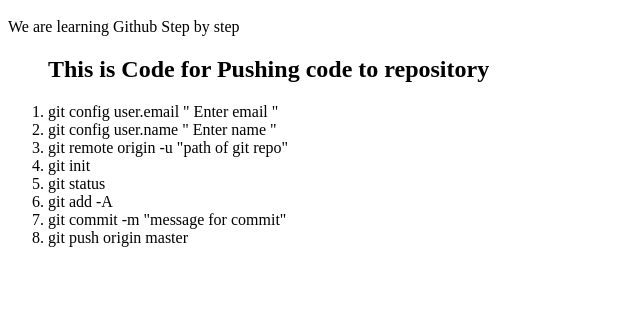
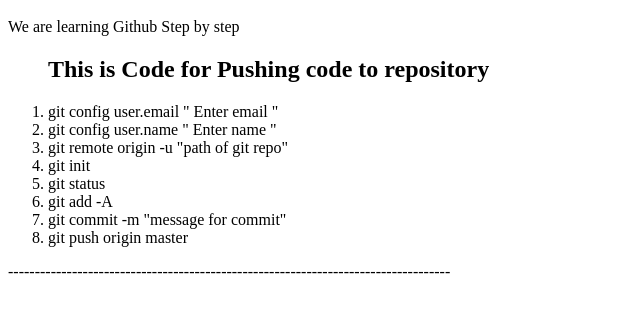
Before and after one commit to Ajinkya-katre/git, a plain HTML site: page index.html in a window 1280 px wide. Shown: the part 48-360 px from the top of the page, without its empty margins (0-640 px from the left). Drawn offline with Linux system fonts and the light colour scheme.

```diff
--- a/index.html
+++ b/index.html
@@ -17,7 +17,8 @@
 		<li>git add -A</li>
 		<li>git commit -m "message for commit"</li>
 		<li>git push origin master</li>
+
 	</ol>
-
+	<p>-----------------------------------------------------------------------------------</p>
 </body>
 </html>
```
